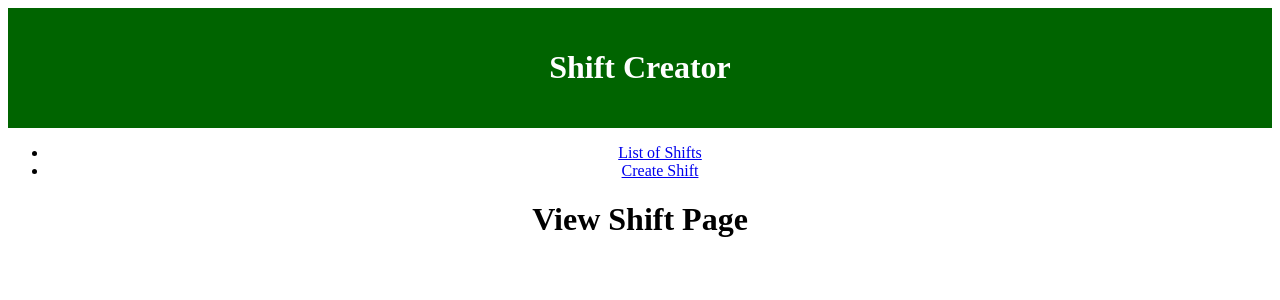
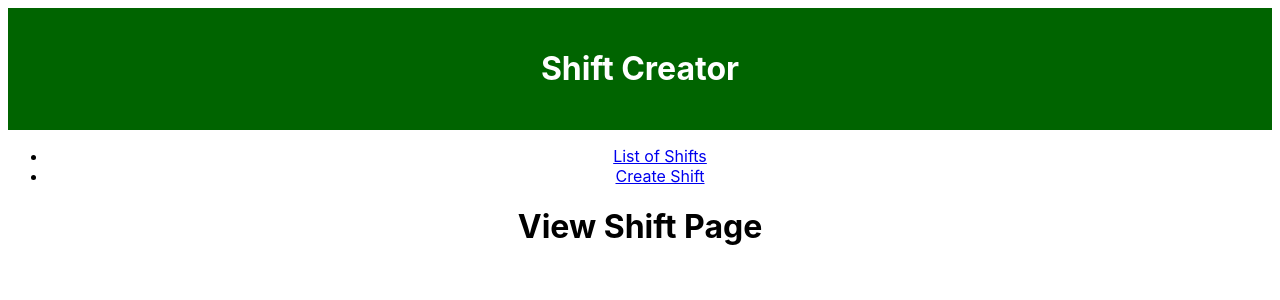
Before and after one commit to bodecci/when-I-werk, a React (Create React App) app: page /#/view_shift in a window 1280 px wide. Shown: the top 300 px of the page. Built offline with nearby package versions, Linux system fonts and the light colour scheme.

Commit message:
added font styling.

```diff
--- a/src/components/App/App.css
+++ b/src/components/App/App.css
@@ -1,5 +1,7 @@
 .App {
   text-align: center;
+  font-family: -apple-system, BlinkMacSystemFont, 'Segoe UI', Roboto, Oxygen, Ubuntu, Cantarell, 'Open Sans', 'Helvetica Neue', sans-serif;
+
 }
 
 .App-header {
```
